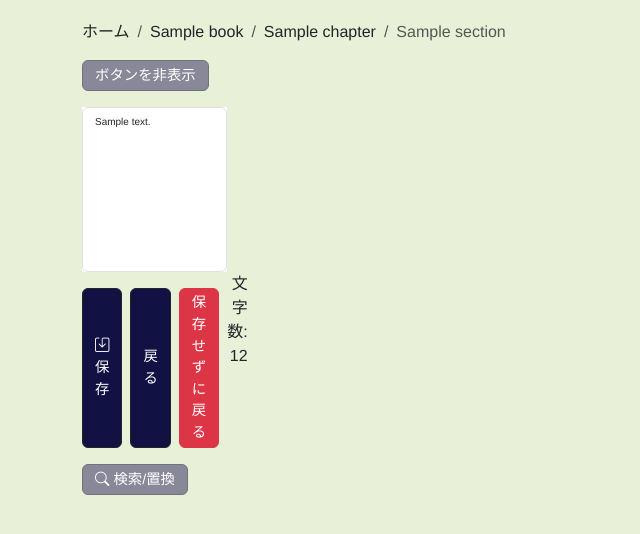
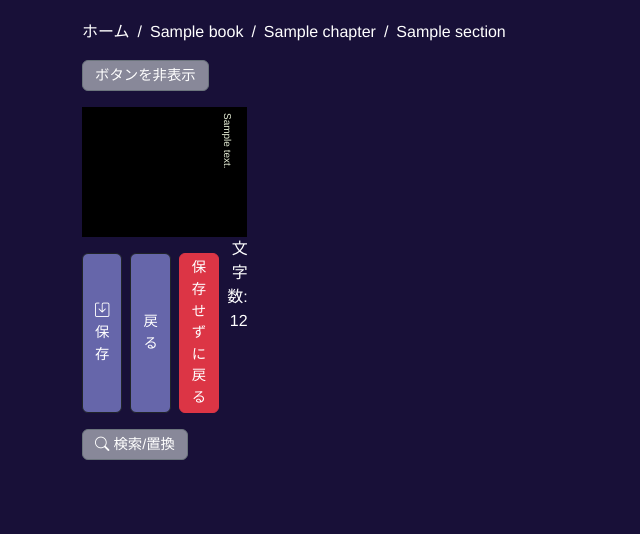
Before and after one commit to jickey2009/minamo_editor, a Django app: page /minamo/book/1/chapters/1/sections/1/edit/ in a window 1280 px wide. Shown: the top 534 px of the page, without its empty margins (0-640 px from the left). Run offline with Django 5.2, Linux system fonts and the light colour scheme; a user stored in the database is signed in; tables that the repository leaves empty hold one stand-in row (values such as "Sample post"); some libraries are stand-ins or nearby versions.

Commit message:
ダークモード、縦書きを実装

```diff
--- a/minamo/forms.py
+++ b/minamo/forms.py
@@ -30,10 +30,12 @@ class SectionForm(ModelForm):
 class ConfigurationForm(ModelForm):
     class Meta:
         model = Configuration
-        fields = ('dark_mode','text_size','textarea_height','textarea_width')
+        fields = ('dark_mode','UD_Digi','text_size','textarea_height','textarea_width','text_vertical_align')
         labels = {
             'dark_mode': 'ダークモード',
+            'UD_Digi': 'UD書体を使用する(Windowsのみ)',
             'text_size': '文字サイズ',
             'textarea_height': 'テキストエリアの高さ（文字数）',
             'textarea_width': 'テキストエリアの幅（文字数）',
+            'text_vertical_align': '縦書き',
         }
--- a/minamo/models.py
+++ b/minamo/models.py
@@ -47,9 +47,11 @@ class Section(models.Model):
 class Configuration(models.Model):
     user = models.OneToOneField(CustomUser, on_delete=models.CASCADE)
     dark_mode = models.BooleanField(default=False)
+    UD_Digi = models.BooleanField(default=False)
     text_size = models.IntegerField(default=14)
     textarea_height = models.IntegerField(default=20)
     textarea_width = models.IntegerField(default=40)
+    text_vertical_align = models.BooleanField(default=False)
 
     def __str__(self):
         return f"Configuration for {self.user.username}"
--- /dev/null
+++ b/minamo/static/minamo/css/dark-theme.css
@@ -0,0 +1,74 @@
+body {
+    background-color: #181038;
+    color: #e8f0d8;
+}
+
+.breadcrumb {
+    color: white !important;
+}
+
+.breadcrumb-item,
+.breadcrumb-item.active,
+.breadcrumb-item + .breadcrumb-item::before {
+    color: white !important;
+}
+
+.breadcrumb-item a,
+.breadcrumb-item a:visited,
+.breadcrumb-item a:hover,
+.breadcrumb-item a:focus {
+    color: #e8f0d8 !important;
+}
+
+.item-title {
+    color: #e8f0d8;
+}
+
+.item-subtitle {
+    color: #e8f0d8;
+}
+
+.item-text {
+    color: white;
+}
+
+.item-text.text-truncate {
+    color: #c0c0d0;
+}
+
+.item-subtext {
+    color: #A0A0B0;
+}
+
+.btn-dark {
+    background-color: #66a;
+    color: white;
+}
+
+.btn-secondary {
+    background-color: #889;
+    color: white;
+}
+
+.card{
+    background-color: black;
+}
+
+.card.sections {
+    --bs-card-bg: #303030;
+    background-color: #303030 !important;
+}
+
+#highlight {
+    background-color: black;
+}
+
+#section-content {
+    color: #e8f0d8;
+    --bs-focus-ring-color: #181038;
+    scrollbar-color: #303040 black;
+}
+
+#show-buttons-button {
+    background-color: #303040;
+}
--- a/minamo/static/minamo/css/minamo.css
+++ b/minamo/static/minamo/css/minamo.css
@@ -1,6 +1,5 @@
 body {
     font-family:"Helvetica Neue",Arial,"Hiragino Kaku Gothic ProN","Hiragino Sans","Noto Sans JP", sans-serif;
-    background-color: #e8f0d8;
 }
 
 #main_container {
@@ -21,7 +20,6 @@ body {
 
 .item-subtext {
     font-size: 0.7em;
-    color: #667;
 }
 
 .btn {
@@ -29,19 +27,8 @@ body {
     padding-top: 0.25em;
     padding-bottom: 0.25em;
 }
-.btn-dark {
-    background-color: #114;
-    color: #fff;
-}
-
-.btn-secondary {
-    background-color: #889;
-    color: #fff;
-}
 
 .card.sections {
-    --bs-card-bg: #d8d8e0;
-    background-color: #d8d8e0 !important;
     border-radius: 5px;
     overflow: hidden;
 }
@@ -55,6 +42,7 @@ body {
     position: relative;
     width: 100%;
     z-index: 2;
+    border: 0px;
     background-color: transparent;
     resize: none;
 }
@@ -62,7 +50,6 @@ body {
 
 #highlight {
     z-index: 1;
-    background-color: white;
 }
 
 #highlight-content {
@@ -76,7 +63,6 @@ body {
 #show-buttons-button {
     width: 30px;
     height: 30px;
-    background-color: #DDE;
     border-radius: 50%;
 }
 
--- a/minamo/templates/minamo/base.html
+++ b/minamo/templates/minamo/base.html
@@ -7,6 +7,11 @@
 <link rel="stylesheet" href="{% static 'minamo/css/bootstrap.min.css' %}">
 <link rel="stylesheet" href="https://cdn.jsdelivr.net/npm/bootstrap-icons@1.11.3/font/bootstrap-icons.min.css">
 <link rel="stylesheet" href="{% static 'minamo/css/minamo.css' %}">
+{% if user.is_authenticated and user.configuration.dark_mode %}
+<link rel="stylesheet" href="{% static 'minamo/css/dark-theme.css' %}">
+{% else %}
+<link rel="stylesheet" href="{% static 'minamo/css/light-theme.css' %}">
+{% endif %}
 {% block extra_css %}{% endblock %}
 <title>{% block title %}Minamo Editor - v1.0.1{% endblock %}</title>
 </head>
--- a/minamo/templates/minamo/edit_section.html
+++ b/minamo/templates/minamo/edit_section.html
@@ -20,7 +20,7 @@
 </div>
 <form method="post" id="edit-section-form">
     {% csrf_token %}
-    <textarea name="content" rows="20" cols="100" class="form-control focus-ring" id="section-content" style="--bs-focus-ring-color: rgba(232, 240, 216, 0.25);">{{ section.content }}</textarea>
+    <textarea name="content" rows="20" cols="100" class="form-control focus-ring" id="section-content">{{ section.content }}</textarea>
     <div id="show-buttons" class="text-center mt-2 d-none">
         <a class="btn" id="show-buttons-button"></a>
     </div>
@@ -29,7 +29,7 @@
             <button type="submit" class="btn btn-dark my-3 me-2" formaction="{% url 'minamo:edit_section_return' chapter.book.id chapter.id section.id 'chapter' %}">戻る</button>
             <a class="btn btn-danger my-3 me-2" data-bs-toggle="modal" data-bs-target="#confirmModal">保存せずに戻る</a>
             <div class="text-end ms-auto">
-                <span id="section-length" class="align-top">文字数: {{ section.content|length }}</span>
+                <span id="section-length" class="item-text align-top">文字数: {{ section.content|length }}</span>
             </div>
     </div>
 </form>
@@ -49,11 +49,11 @@
 </form>
 
 <!-- div for highlighting -->
-<div id="highlight" class="position-absolute overflow-y-scroll" style="pointer-events: none; border: 1px solid white;">
+<div id="highlight" class="position-absolute {% if user.configuration.text_vertical_align %}overflow-x-scroll{% else %}overflow-y-scroll{% endif %}" style="pointer-events: none;">
     <div id="highlight-content" class="position-relative d-none"></div>
 </div>
 
-
+<p id="debug"></p>
 
 <!-- Confirm Modal -->
 <div class="modal fade" id="confirmModal" tabindex="-1" aria-labelledby="confirmModalLabel" aria-hidden="true">
@@ -81,10 +81,64 @@
 <script>
 $(document).ready(function() {
     const config = JSON.parse(document.getElementById('configuration').textContent);
+    const cursorStorageKey = 'minamo:section-cursor:{{ section.id }}';
+    const syncHighlightLayout = () => {
+        const sectionContent = $('#section-content')[0];
+        $('#highlight').css('overflow', 'auto');
+        $('#highlight-content').css('width', sectionContent.scrollWidth + 'px');
+        $('#highlight-content').css('height', sectionContent.scrollHeight + 'px');
+    };
+    const syncHighlightScroll = () => {
+        const sectionContent = $('#section-content')[0];
+        const highlight = $('#highlight')[0];
+        highlight.scrollTop = sectionContent.scrollTop;
+        highlight.scrollLeft = sectionContent.scrollLeft;
+    };
+    const saveCursorPosition = () => {
+        const sectionContent = $('#section-content')[0];
+        sessionStorage.setItem(cursorStorageKey, String(sectionContent.selectionStart));
+    };
+    const restoreCursorPosition = () => {
+        const sectionContent = $('#section-content')[0];
+        const savedPosition = sessionStorage.getItem(cursorStorageKey);
+        if (savedPosition === null) {
+            return;
+        }
+        const parsedPosition = Number(savedPosition);
+        if (Number.isNaN(parsedPosition)) {
+            return;
+        }
+        const cursorPosition = Math.max(0, Math.min(parsedPosition, sectionContent.value.length));
+        sectionContent.focus();
+        sectionContent.setSelectionRange(cursorPosition, cursorPosition);
+    };
+    const scrollToCursor = () => {
+        const sectionContent = $('#section-content')[0];
+        const fulltext = sectionContent.value;
+        const cursorPosition = sectionContent.selectionStart;
+        const beforeCursor = sectionContent.value.slice(0, cursorPosition);
+        sectionContent.value = beforeCursor;
+        scrollPosX = sectionContent.scrollWidth;
+        scrollPosY = sectionContent.scrollHeight;
+        sectionContent.value = fulltext;
+        sectionContent.scrollLeft = -scrollPosX + (sectionContent.clientWidth / 2);
+        sectionContent.scrollTop = scrollPosY - (sectionContent.clientHeight / 2);
+    };
+
+    if(config.text_vertical_align) {
+        $('#section-content').css('writing-mode', 'vertical-rl');
+        $('#section-content').css('text-orientation', 'mixed');
+        $('#section-content').css('height', (config.text_size * config.textarea_height + 30) + 'px');
+        $('#edit-section-form').css('width', (config.text_size * 1.5 * config.textarea_width + 15) + 'px');
+    } else {
+        $('#section-content').css('writing-mode', 'horizontal-tb');
+        $('#section-content').css('text-orientation', 'mixed');
+        $('#section-content').css('height', (config.text_size * 1.5 * config.textarea_height + 15) + 'px');
+        $('#edit-section-form').css('width', (config.text_size * 1.5 * config.textarea_width + 45) + 'px');
+    }
     $('#section-content').css('font-size', config.text_size + 'px');
-    $('#section-content').css('height', (config.text_size * 1.5 * config.textarea_height + 15) + 'px');
     $('#section-content').css('line-height', (config.text_size * 1.5) + 'px');
-    $('#edit-section-form').css('width', (config.text_size * config.textarea_width + 45) + 'px');
+
     if($('#edit-section-form').outerWidth() > $('#main_container').width()) {
         $('#edit-section-form').css('width', '100%');
     }
@@ -96,11 +150,28 @@ $(document).ready(function() {
     $('#highlight').css('top', offset.top);
     $('#highlight').css('width', width);
     $('#highlight').css('height', height);
+    syncHighlightLayout();
+    syncHighlightScroll();
+    if(config.text_vertical_align) {
+        $('#highlight').css('writing-mode', 'vertical-rl');
+        $('#highlight').css('text-orientation', 'mixed');
+    } else {
+        $('#highlight').css('writing-mode', 'horizontal-tb');
+        $('#highlight').css('text-orientation', 'mixed');
+    }
     $('#highlight-content').css('padding', $('#section-content').css('padding'));
     $('#highlight-content').css('font-size', $('#section-content').css('font-size'));
     $('#highlight-content').css('line-height', $('#section-content').css('line-height'));
+    $('#highlight-content').css('white-space', 'pre-wrap');
+    $('#highlight-content').css('overflow-wrap', 'break-word');
+    restoreCursorPosition();
+    scrollToCursor();
+    syncHighlightScroll();
     $('#section-content').on('input', function() {
         $('#section-length').text('文字数: ' + $(this).val().length);
+    });
+    $(window).on('beforeunload', function() {
+        saveCursorPosition();
     });
     $('#open-search').on('click', function() {
         $('#search-replace-form').removeClass('d-none');
@@ -127,10 +198,11 @@ $(document).ready(function() {
             let highlightedContent = content.replace(regex, (match) => `<span class="highlight">${match}</span>`);
             highlightedContent = highlightedContent.replace(/\n/g, '<br>');
             $('#highlight-content').html(highlightedContent);
-            $('.highlight').css('background-color', 'yellow');
+            $('.highlight').css('background-color', '#f80');
             $('#highlight-content').removeClass('d-none');
-            $('#highlight').scrollTop($('#section-content').scrollTop());
-            $('#highlight').scrollLeft($('#section-content').scrollLeft());
+            syncHighlightLayout();
+            syncHighlightScroll();
+            requestAnimationFrame(syncHighlightScroll);
         } else {
             $('#highlight-content').addClass('d-none');
         }
@@ -144,13 +216,15 @@ $(document).ready(function() {
                 const newContent = content.replace(regex, replacement);
                 $('#section-content').val(newContent);
                 $('#section-length').text('文字数: ' + newContent.length);
+                saveCursorPosition();
                 $('#highlight-content').removeClass('d-none');
                 const new_regex = new RegExp(replacement, 'gi');
                 const highlightedContent = newContent.replace(new_regex, (match) => `<span class="highlight">${match}</span>`).replace(/\n/g, '<br>');
                 $('#highlight-content').html(highlightedContent);
-                $('.highlight').css('background-color', 'aqua');
-                $('#highlight').scrollTop($('#section-content').scrollTop());
-                $('#highlight').scrollLeft($('#section-content').scrollLeft());
+                $('.highlight').css('background-color', '#08f');
+                syncHighlightLayout();
+                syncHighlightScroll();
+                requestAnimationFrame(syncHighlightScroll);
                 $('#search-input').val('');
                 $('#replace-input').val('');
                 $('#search-warning').addClass('d-none');
@@ -163,8 +237,7 @@ $(document).ready(function() {
             }
         });
     $('#section-content').on('scroll', function() {
-        $('#highlight').scrollTop($('#section-content').scrollTop());
-        $('#highlight').scrollLeft($('#section-content').scrollLeft());
+        syncHighlightScroll();
     });
     $('#section-content').on('click', function() {
         $('#highlight-content').addClass('d-none');
--- a/minamo/templates/minamo/index.html
+++ b/minamo/templates/minamo/index.html
@@ -67,7 +67,7 @@
         {% endif %}
     </div>
 </div>
-<a href="{% url 'minamo:settings' %}" class="btn btn-secondary mt-3">ユーザー設定</a>
+<a href="{% url 'minamo:settings' %}" class="btn btn-secondary mt-3 me-2">ユーザー設定</a>
 <form action="{% url 'minamo:logout' %}" method="post" style="display: inline;">
     {% csrf_token %}
     <button type="submit" class="btn btn-secondary mt-3">ログアウト</button>
--- a/minamo/views.py
+++ b/minamo/views.py
@@ -206,10 +206,10 @@ def edit_section(request, book_id, chapter_id, section_id, return_url =None):
     context['configuration_json'] = None
     try:
         context['configuration_json'] = {
-            'dark_mode': request.user.configuration.dark_mode,
             'text_size': request.user.configuration.text_size,
             'textarea_height': request.user.configuration.textarea_height,
             'textarea_width': request.user.configuration.textarea_width,
+            'text_vertical_align': request.user.configuration.text_vertical_align,
         }
     except Configuration.DoesNotExist:
         pass
```
Also changed, not shown: minamo/static/minamo/css/light-theme.css (added, +35 -0 lines), minamo/migrations/0011_configuration_ud_digi_and_more.py (added).
